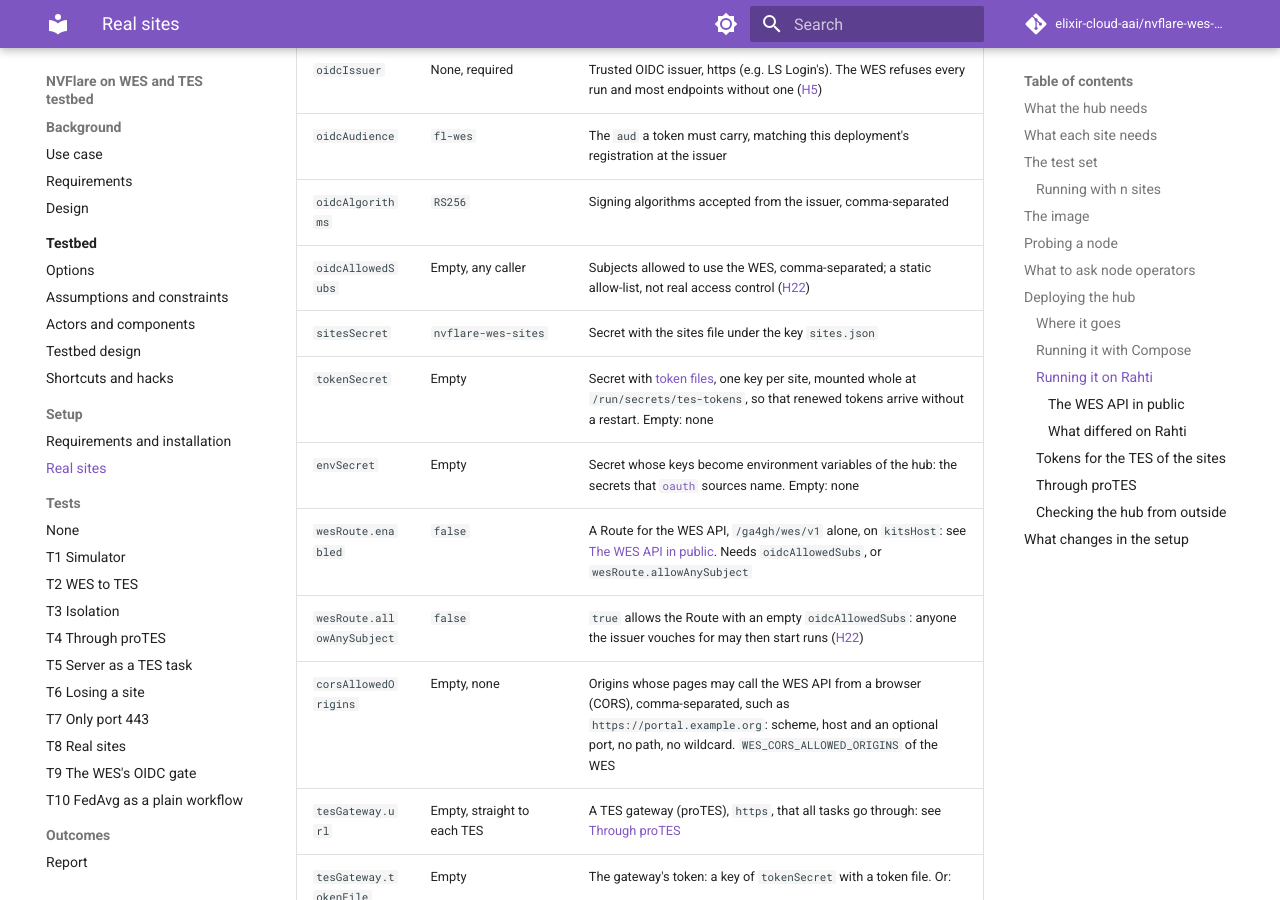
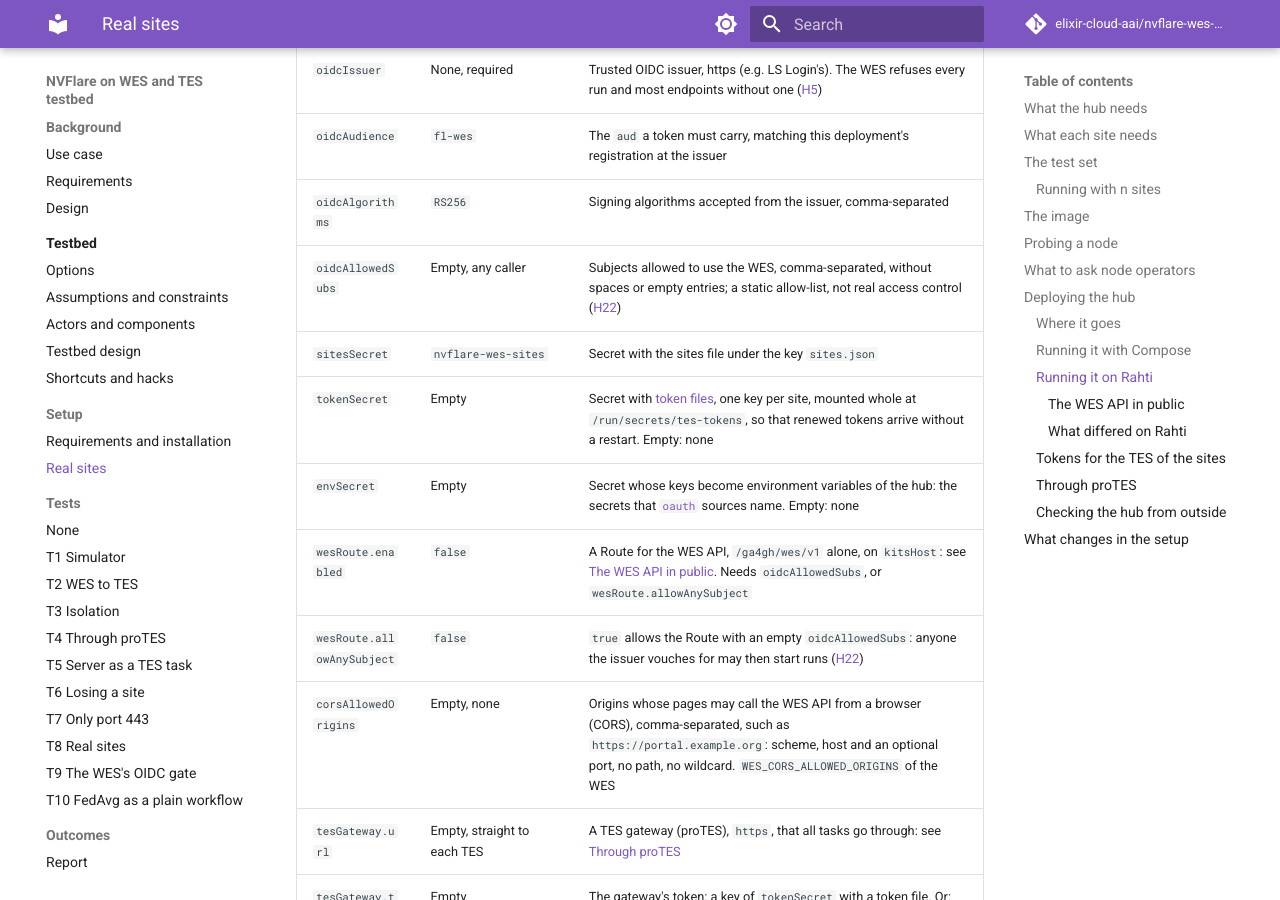
Before and after one commit to elixir-cloud-aai/nvflare-wes-testbed, an MkDocs documentation site: the page built from docs/setup/real-sites.md, in a window 1280 px wide and 900 px high, scrolled down 11670 px. Built offline with MkDocs 1.6.1 and Material for MkDocs 9.7.7, drawn with Linux system fonts in a browser that asks for light colours; comment, search, counter and statistics services are not loaded.

Commit message:
fix(chart): refuse allow-lists of empty entries
The WES drops empty entries of WES_OIDC_ALLOWED_SUBS, so "," or " "
meant no allow-list and passed the guard of the public WES. The
schema now refuses spaces and empty entries.

Refs #68

Co-Authored-By: Claude Opus 5.5 <noreply@anthropic.com>

```diff
--- a/docs/setup/real-sites.md
+++ b/docs/setup/real-sites.md
@@ -244,7 +244,7 @@ The Route must say `Admitted=True`. If another project already has its name, the
 | `oidcIssuer` | None, required | Trusted OIDC issuer, https (e.g. LS Login's). The WES refuses every run and most endpoints without one ([H5](../testbed/shortcuts.md#h5)) |
 | `oidcAudience` | `fl-wes` | The `aud` a token must carry, matching this deployment's registration at the issuer |
 | `oidcAlgorithms` | `RS256` | Signing algorithms accepted from the issuer, comma-separated |
-| `oidcAllowedSubs` | Empty, any caller | Subjects allowed to use the WES, comma-separated; a static allow-list, not real access control ([H22](../testbed/shortcuts.md#h22)) |
+| `oidcAllowedSubs` | Empty, any caller | Subjects allowed to use the WES, comma-separated, without spaces or empty entries; a static allow-list, not real access control ([H22](../testbed/shortcuts.md#h22)) |
 | `sitesSecret` | `nvflare-wes-sites` | Secret with the sites file under the key `sites.json` |
 | `tokenSecret` | Empty | Secret with [token files](#tokens-for-the-tes-of-the-sites), one key per site, mounted whole at `/run/secrets/tes-tokens`, so that renewed tokens arrive without a restart. Empty: none |
 | `envSecret` | Empty | Secret whose keys become environment variables of the hub: the secrets that [`oauth`](#tokens-for-the-tes-of-the-sites) sources name. Empty: none |
```
Also changed, not shown: 2 other files.
